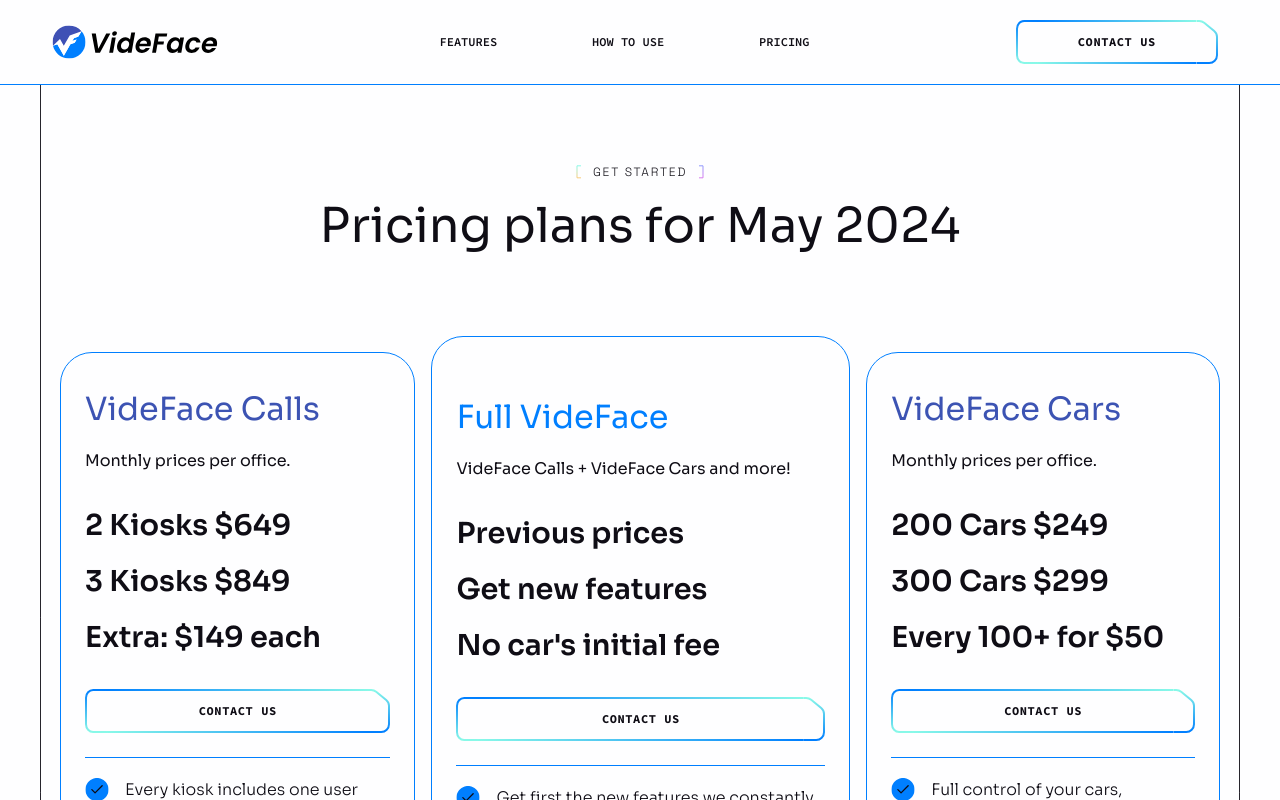
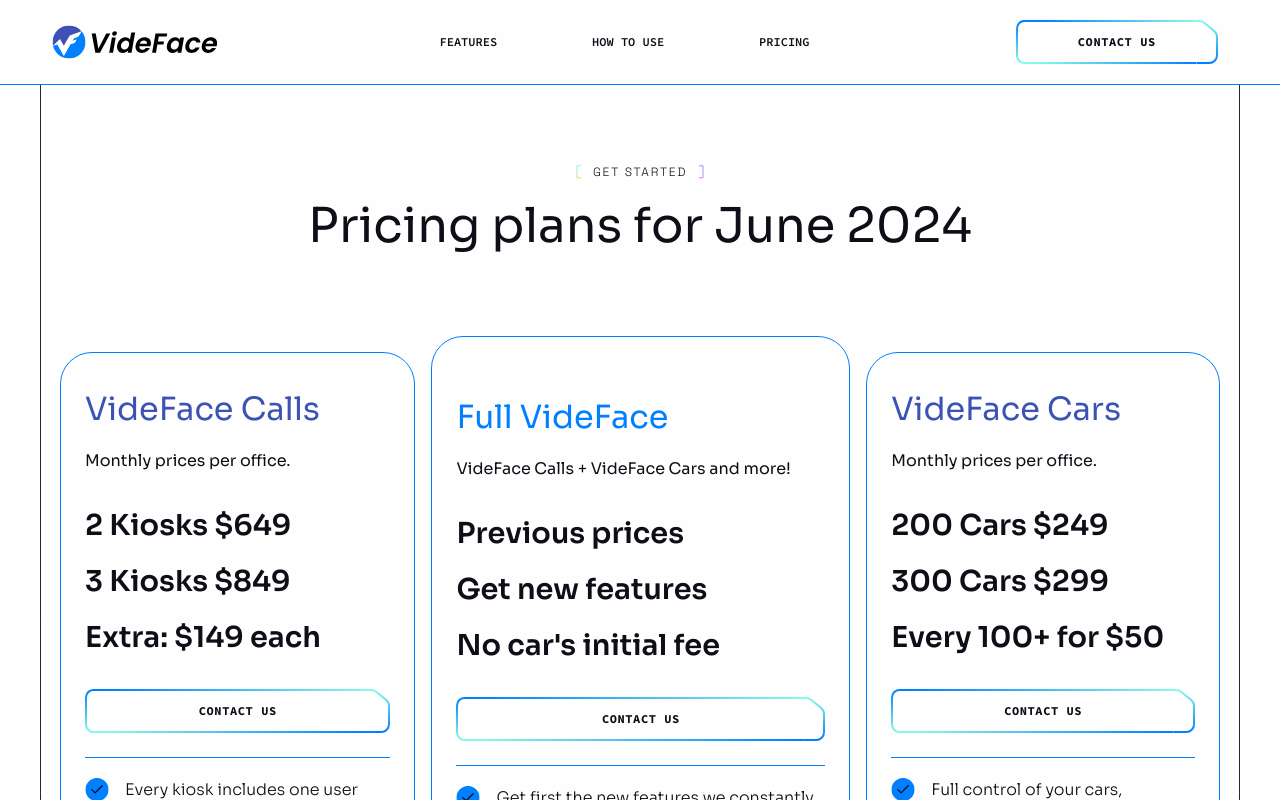
Before and after one commit to adrianhajdin/brainwave, a React (Vite) app: page /pricing in a window 1280 px wide. Built offline with nearby package versions, Linux system fonts and the light colour scheme.

Commit message:
update: month for pricing

```diff
--- a/src/components/Pricing.jsx
+++ b/src/components/Pricing.jsx
@@ -7,7 +7,7 @@ const Pricing = () => {
     return (
         <Section className="overflow-hidden" id="pricing">
             <div className="container relative z-2">
-                <Heading tag="Get started" title="Pricing plans for May 2024" />
+                <Heading tag="Get started" title="Pricing plans for June 2024" />
 
                 <div className="relative">
                     <PricingList />
```
